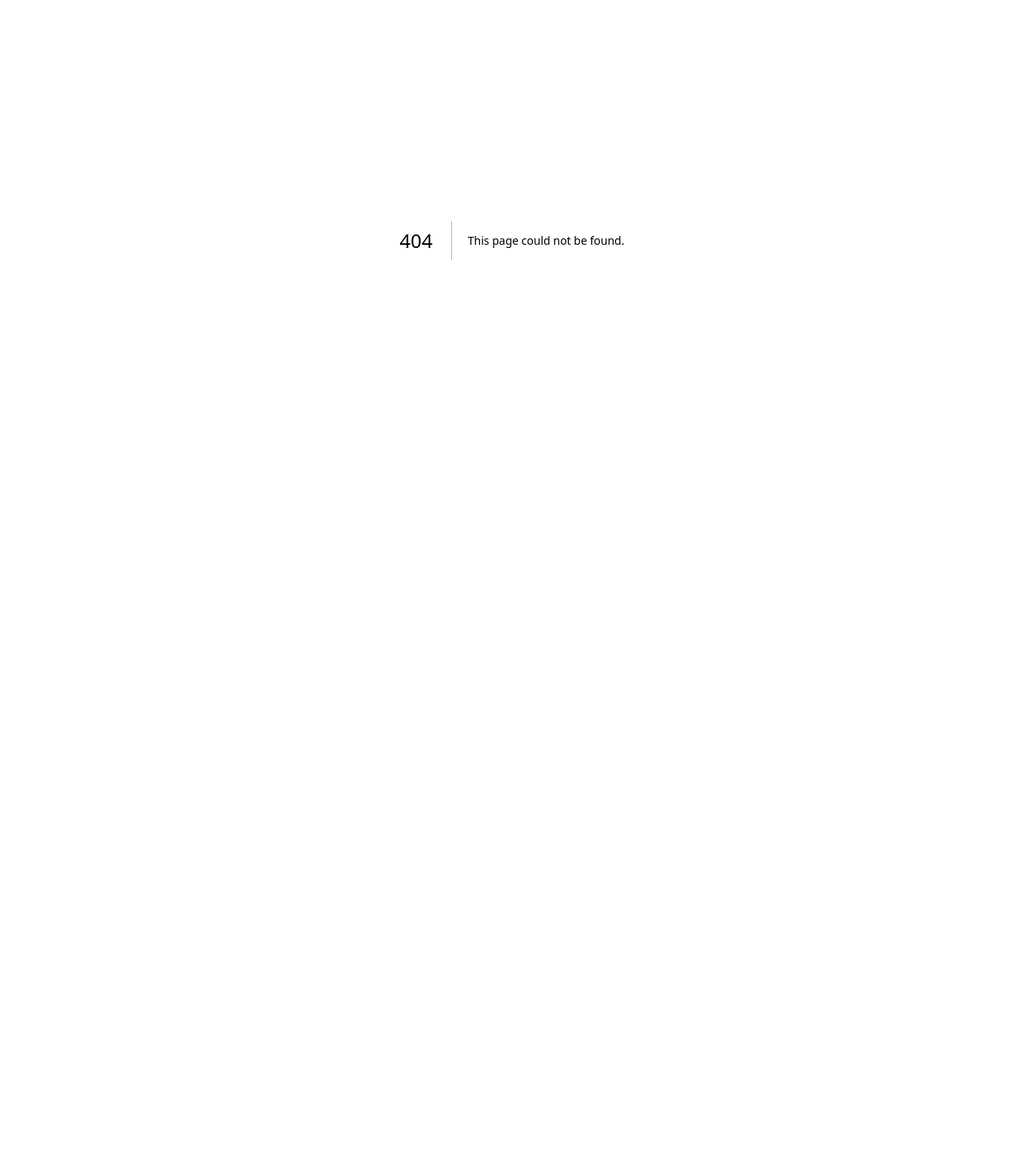
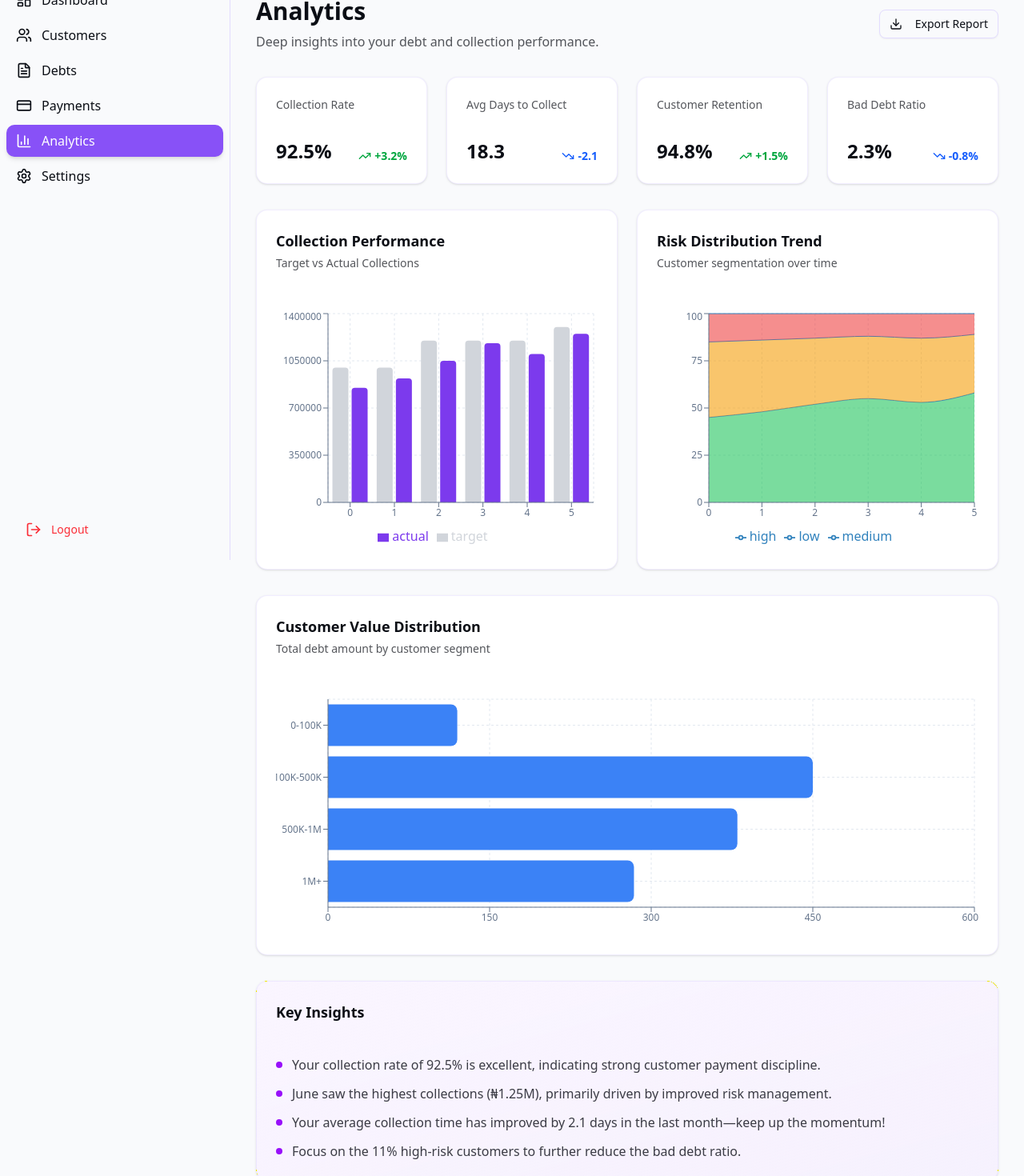
Before and after one commit to Justdan111/credFlow, a Next.js app: page /analytics in a window 1280 px wide. Before the commit this address had no page. Shown: the part 100-1570 px from the top of the page at 80% size. Before the commit the page ends 800 px from the top, so only its background shows below. Built offline with nearby package versions, Linux system fonts and the light colour scheme.

Commit message:
feat: add AnalyticsPage component with collection performance, risk trend, and customer value distribution charts

```diff
--- /dev/null
+++ b/src/app/(dashboard)/analytics/page.tsx
@@ -0,0 +1,188 @@
+'use client';
+
+
+import { Card } from '@/components/ui/card';
+import { Button } from '@/components/ui/button';
+import { Download, TrendingUp, TrendingDown } from 'lucide-react';
+import { useState, useEffect } from 'react';
+import { LineChart, Line, AreaChart, Area, BarChart, Bar, XAxis, YAxis, CartesianGrid, Tooltip, Legend, ResponsiveContainer } from 'recharts';
+
+const collectionData = [
+  { month: 'Jan', target: 1000000, actual: 850000 },
+  { month: 'Feb', target: 1000000, actual: 920000 },
+  { month: 'Mar', target: 1200000, actual: 1050000 },
+  { month: 'Apr', target: 1200000, actual: 1180000 },
+  { month: 'May', target: 1200000, actual: 1100000 },
+  { month: 'Jun', target: 1300000, actual: 1250000 },
+];
+
+const riskTrendData = [
+  { month: 'Jan', low: 45, medium: 40, high: 15 },
+  { month: 'Feb', low: 48, medium: 38, high: 14 },
+  { month: 'Mar', low: 52, medium: 35, high: 13 },
+  { month: 'Apr', low: 55, medium: 33, high: 12 },
+  { month: 'May', low: 53, medium: 34, high: 13 },
+  { month: 'Jun', low: 58, medium: 31, high: 11 },
+];
+
+const customerValueData = [
+  { range: '0-100K', count: 120 },
+  { range: '100K-500K', count: 450 },
+  { range: '500K-1M', count: 380 },
+  { range: '1M+', count: 284 },
+];
+
+export default function AnalyticsPage() {
+  const [mounted, setMounted] = useState(false);
+
+  useEffect(() => {
+    setMounted(true);
+  }, []);
+
+  const insights = [
+    { title: 'Collection Rate', value: '92.5%', change: '+3.2%', trend: 'up' },
+    { title: 'Avg Days to Collect', value: '18.3', change: '-2.1', trend: 'down' },
+    { title: 'Customer Retention', value: '94.8%', change: '+1.5%', trend: 'up' },
+    { title: 'Bad Debt Ratio', value: '2.3%', change: '-0.8%', trend: 'down' },
+  ];
+
+  return (
+      <div className="space-y-8">
+        {/* Header */}
+        <div className={`flex flex-col sm:flex-row items-start sm:items-center justify-between gap-4 ${mounted ? 'animate-fadeInDown' : 'opacity-0'}`}>
+          <div>
+            <h1 className="text-3xl font-bold text-foreground">Analytics</h1>
+            <p className="text-foreground/70 mt-2">Deep insights into your debt and collection performance.</p>
+          </div>
+          <Button variant="outline">
+            <Download className="w-4 h-4 mr-2" />
+            Export Report
+          </Button>
+        </div>
+
+        {/* KPI Cards */}
+        <div className="grid grid-cols-1 md:grid-cols-2 lg:grid-cols-4 gap-6">
+          {insights.map((insight, index) => (
+            <Card
+              key={index}
+              className={`p-6 border border-border/50 hover:border-purple-300 transition-all ${mounted ? 'animate-scaleIn' : 'opacity-0'}`}
+              style={{ animationDelay: `${index * 0.1}s` }}
+            >
+              <p className="text-sm text-foreground/70 mb-2">{insight.title}</p>
+              <div className="flex items-end justify-between">
+                <p className="text-2xl font-bold text-foreground">{insight.value}</p>
+                <div className={`flex items-center gap-1 text-sm font-semibold ${insight.trend === 'up' ? 'text-green-600' : 'text-blue-600'}`}>
+                  {insight.trend === 'up' ? <TrendingUp className="w-4 h-4" /> : <TrendingDown className="w-4 h-4" />}
+                  {insight.change}
+                </div>
+              </div>
+            </Card>
+          ))}
+        </div>
+
+        {/* Charts */}
+        <div className="grid grid-cols-1 lg:grid-cols-2 gap-6">
+          {/* Collection Performance */}
+          <Card className={`p-6 border border-border/50 ${mounted ? 'animate-fadeInUp' : 'opacity-0'}`} style={{ animationDelay: '0.4s' }}>
+            <div className="mb-6">
+              <h3 className="text-lg font-semibold text-foreground">Collection Performance</h3>
+              <p className="text-sm text-foreground/70 mt-1">Target vs Actual Collections</p>
+            </div>
+            <ResponsiveContainer width="100%" height={300}>
+              <BarChart data={collectionData}>
+                <CartesianGrid strokeDasharray="3 3" stroke="#e2e8f0" />
+                <XAxis stroke="#64748b" style={{ fontSize: '12px' }} />
+                <YAxis stroke="#64748b" style={{ fontSize: '12px' }} />
+                <Tooltip
+                  contentStyle={{
+                    backgroundColor: '#1e293b',
+                    border: '1px solid #334155',
+                    borderRadius: '8px',
+                    color: '#f1f5f9',
+                  }}
+                  formatter={(value) => `₦${(value / 1000000).toFixed(1)}M`}
+                />
+                <Legend />
+                <Bar dataKey="target" fill="#d1d5db" radius={[4, 4, 0, 0]} />
+                <Bar dataKey="actual" fill="#7c3aed" radius={[4, 4, 0, 0]} />
+              </BarChart>
+            </ResponsiveContainer>
+          </Card>
+
+          {/* Risk Trend */}
+          <Card className={`p-6 border border-border/50 ${mounted ? 'animate-fadeInUp' : 'opacity-0'}`} style={{ animationDelay: '0.5s' }}>
+            <div className="mb-6">
+              <h3 className="text-lg font-semibold text-foreground">Risk Distribution Trend</h3>
+              <p className="text-sm text-foreground/70 mt-1">Customer segmentation over time</p>
+            </div>
+            <ResponsiveContainer width="100%" height={300}>
+              <AreaChart data={riskTrendData}>
+                <CartesianGrid strokeDasharray="3 3" stroke="#e2e8f0" />
+                <XAxis stroke="#64748b" style={{ fontSize: '12px' }} />
+                <YAxis stroke="#64748b" style={{ fontSize: '12px' }} />
+                <Tooltip
+                  contentStyle={{
+                    backgroundColor: '#1e293b',
+                    border: '1px solid #334155',
+                    borderRadius: '8px',
+                    color: '#f1f5f9',
+                  }}
+                />
+                <Legend />
+                <Area type="monotone" dataKey="low" stackId="1" fill="#22c55e" />
+                <Area type="monotone" dataKey="medium" stackId="1" fill="#f59e0b" />
+                <Area type="monotone" dataKey="high" stackId="1" fill="#ef4444" />
+              </AreaChart>
+            </ResponsiveContainer>
+          </Card>
+        </div>
+
+        {/* Customer Value Distribution */}
+        <Card className={`p-6 border border-border/50 ${mounted ? 'animate-fadeInUp' : 'opacity-0'}`} style={{ animationDelay: '0.6s' }}>
+          <div className="mb-6">
+            <h3 className="text-lg font-semibold text-foreground">Customer Value Distribution</h3>
+            <p className="text-sm text-foreground/70 mt-1">Total debt amount by customer segment</p>
+          </div>
+          <ResponsiveContainer width="100%" height={300}>
+            <BarChart data={customerValueData} layout="vertical">
+              <CartesianGrid strokeDasharray="3 3" stroke="#e2e8f0" />
+              <XAxis type="number" stroke="#64748b" style={{ fontSize: '12px' }} />
+              <YAxis dataKey="range" type="category" stroke="#64748b" style={{ fontSize: '12px' }} />
+              <Tooltip
+                contentStyle={{
+                  backgroundColor: '#1e293b',
+                  border: '1px solid #334155',
+                  borderRadius: '8px',
+                  color: '#f1f5f9',
+                }}
+              />
+              <Bar dataKey="count" fill="#3b82f6" radius={[0, 8, 8, 0]} />
+            </BarChart>
+          </ResponsiveContainer>
+        </Card>
+
+        {/* Insights Section */}
+        <Card className={`p-6 border border-border/50 bg-gradient-to-br from-purple-50 to-purple-100/50 dark:from-purple-900/20 dark:to-purple-900/10 ${mounted ? 'animate-fadeInUp' : 'opacity-0'}`} style={{ animationDelay: '0.7s' }}>
+          <h3 className="text-lg font-semibold text-foreground mb-4">Key Insights</h3>
+          <div className="space-y-3">
+            <div className="flex gap-3">
+              <div className="w-2 h-2 bg-purple-600 rounded-full mt-2 flex-shrink-0" />
+              <p className="text-foreground/80">Your collection rate of 92.5% is excellent, indicating strong customer payment discipline.</p>
+            </div>
+            <div className="flex gap-3">
+              <div className="w-2 h-2 bg-purple-600 rounded-full mt-2 flex-shrink-0" />
+              <p className="text-foreground/80">June saw the highest collections (₦1.25M), primarily driven by improved risk management.</p>
+            </div>
+            <div className="flex gap-3">
+              <div className="w-2 h-2 bg-purple-600 rounded-full mt-2 flex-shrink-0" />
+              <p className="text-foreground/80">Your average collection time has improved by 2.1 days in the last month—keep up the momentum!</p>
+            </div>
+            <div className="flex gap-3">
+              <div className="w-2 h-2 bg-purple-600 rounded-full mt-2 flex-shrink-0" />
+              <p className="text-foreground/80">Focus on the 11% high-risk customers to further reduce the bad debt ratio.</p>
+            </div>
+          </div>
+        </Card>
+      </div>
+  );
+}
```
